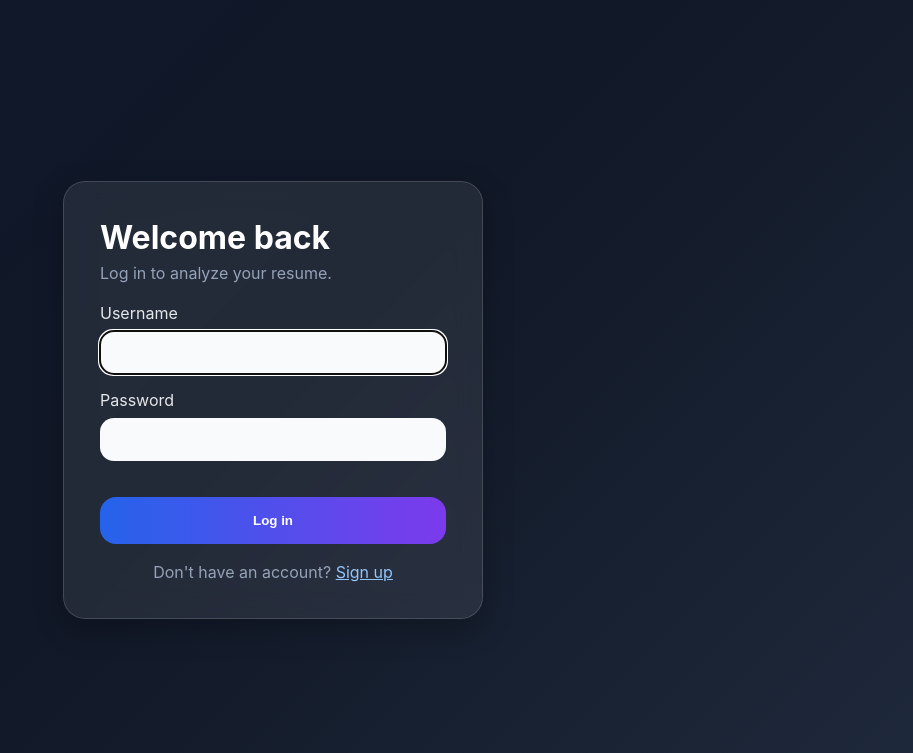
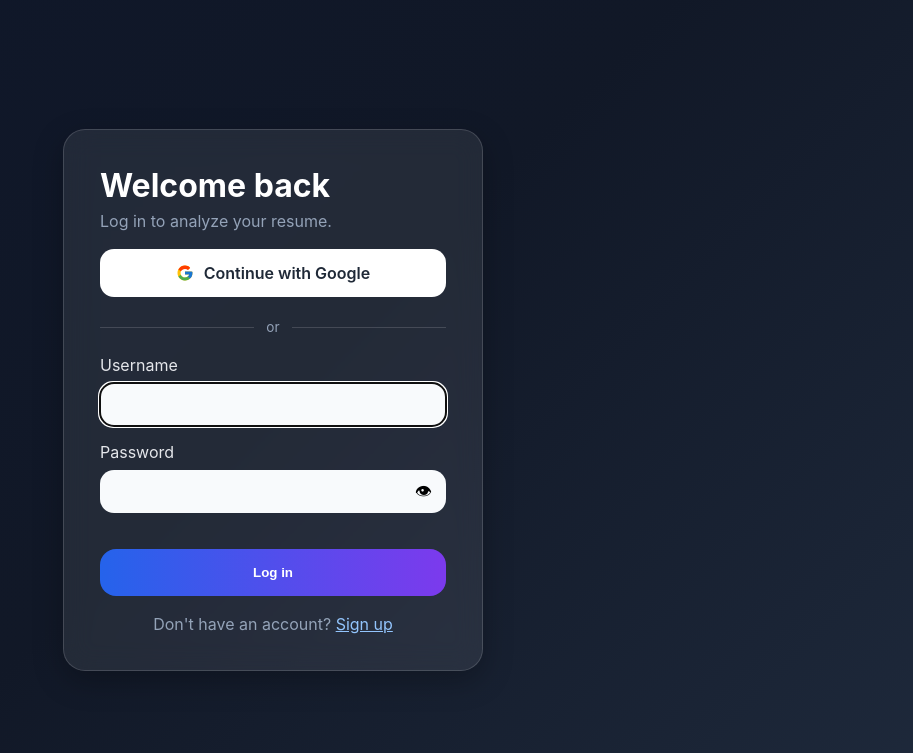
Before and after one commit to tejashwini0302/ai_mock, a Python web app: template templates/login.html in a window 1280 px wide. Shown: the top 753 px of the page, without its empty margins (367-1280 px from the left). Run offline with Jinja, Linux system fonts and the light colour scheme; the template is opened without the code that fills it, so the values that code supplies are empty.

Commit message:
Update login.html

```diff
--- a/templates/login.html
+++ b/templates/login.html
@@ -14,6 +14,18 @@
 
       {% if error %}<p class="error-text">{{ error }}</p>{% endif %}
 
+      <a href="/auth/google" class="google-btn">
+        <svg width="18" height="18" viewBox="0 0 48 48">
+          <path fill="#FFC107" d="M43.6 20.5H42V20H24v8h11.3C33.7 32.9 29.3 36 24 36c-6.6 0-12-5.4-12-12s5.4-12 12-12c3.1 0 5.9 1.2 8 3.1l5.7-5.7C34.5 6.1 29.5 4 24 4 12.9 4 4 12.9 4 24s8.9 20 20 20 20-8.9 20-20c0-1.3-.1-2.7-.4-3.5z"/>
+          <path fill="#FF3D00" d="M6.3 14.7l6.6 4.8C14.7 15.9 19 13 24 13c3.1 0 5.9 1.2 8 3.1l5.7-5.7C34.5 6.1 29.5 4 24 4c-7.7 0-14.4 4.4-17.7 10.7z"/>
+          <path fill="#4CAF50" d="M24 44c5.2 0 9.9-2 13.5-5.2l-6.2-5.2C29.3 35.4 26.8 36 24 36c-5.2 0-9.6-3.1-11.3-7.6l-6.5 5C9.5 39.6 16.2 44 24 44z"/>
+          <path fill="#1976D2" d="M43.6 20.5H42V20H24v8h11.3c-.8 2.3-2.3 4.2-4.2 5.6l6.2 5.2C40.9 36.4 44 30.8 44 24c0-1.3-.1-2.7-.4-3.5z"/>
+        </svg>
+        Continue with Google
+      </a>
+
+      <div class="divider"><span>or</span></div>
+
       <form method="post" action="/login">
         <div class="field">
           <label>Username</label>
@@ -21,7 +33,10 @@
         </div>
         <div class="field">
           <label>Password</label>
-          <input type="password" name="password" required />
+          <div class="password-wrap">
+            <input type="password" name="password" id="loginPassword" required />
+            <button type="button" class="toggle-password" data-target="loginPassword" aria-label="Show password">👁</button>
+          </div>
         </div>
         <button type="submit" class="primary-btn">Log in</button>
       </form>
@@ -29,5 +44,6 @@
       <p class="muted auth-switch">Don't have an account? <a href="/signup">Sign up</a></p>
     </div>
   </div>
+  <script src="/static/auth.js"></script>
 </body>
 </html>
```
